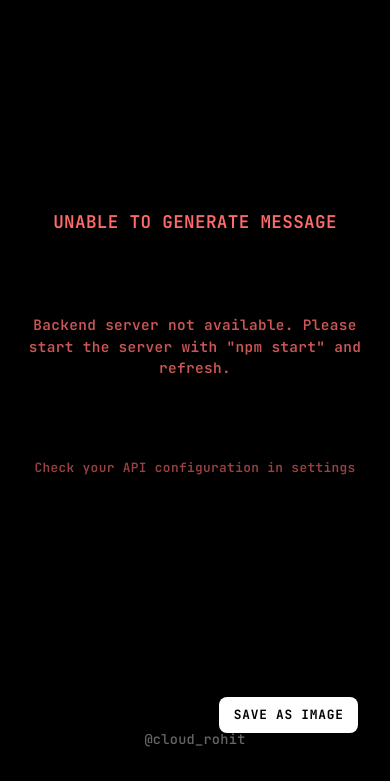
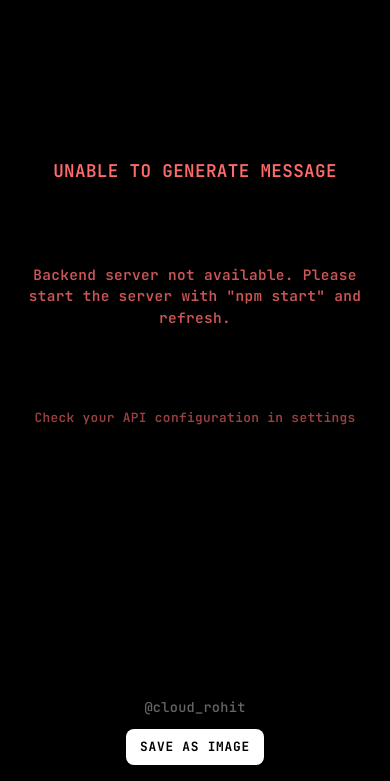
Before and after one commit to broogle/trigger, a website: page index.html in a window 390 px wide. Shown: the part 63-844 px from the top of the page. Drawn offline with Linux system fonts and the light colour scheme; no server answers; files whose address does not match are found by name.

Commit message:
Add final mobile overrides in index.html for footer and save button styles, ensuring proper layout on small devices.

```diff
--- a/index.html
+++ b/index.html
@@ -300,6 +300,38 @@
         }
 
         /* (Removed) Instagram button styles */
+
+        /* Final mobile overrides (placed after base rules to win cascade) */
+        @media (max-width: 768px) {
+            .footer {
+                position: static !important;
+                transform: none !important;
+                left: auto !important;
+                bottom: auto !important;
+                text-align: center;
+                margin-top: 1rem;
+            }
+            .save-image-btn {
+                position: static !important;
+                display: block;
+                margin: 0.75rem auto 1rem;
+            }
+        }
+        @media (max-width: 480px) {
+            .footer {
+                position: static !important;
+                transform: none !important;
+                left: auto !important;
+                bottom: auto !important;
+                text-align: center;
+                margin-top: 1rem;
+            }
+            .save-image-btn {
+                position: static !important;
+                display: block;
+                margin: 0.75rem auto 1rem;
+            }
+        }
     </style>
 </head>
 <body>
```
